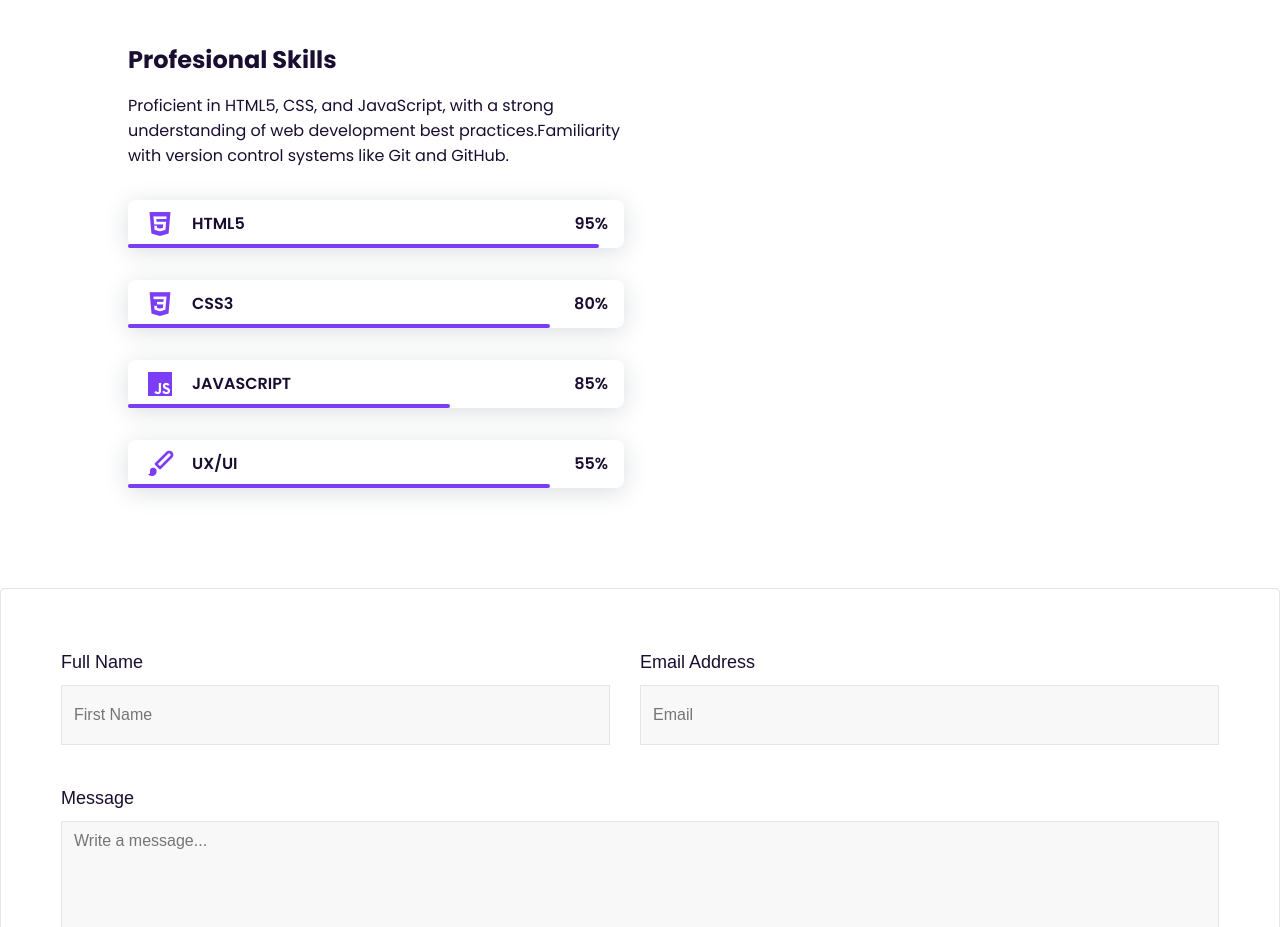
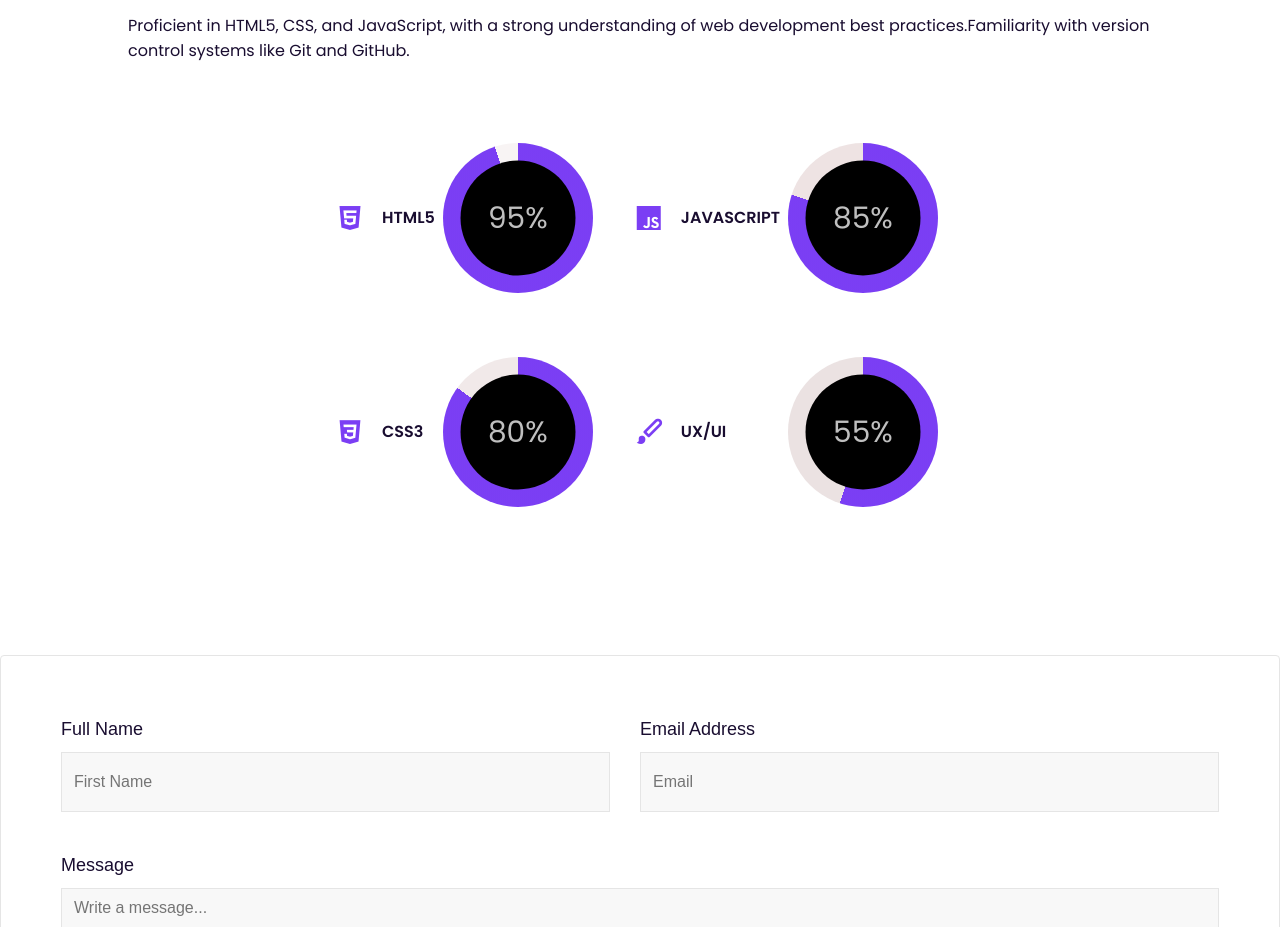
Before and after one commit to chirag640/Portfolio, a plain HTML site: page index.html in a window 1280 px wide. Shown: the part 1452-2379 px from the top of the page. Drawn offline with nearby package versions, Linux system fonts and the light colour scheme.

Commit message:
Update index.html

```diff
--- a/index.html
+++ b/index.html
@@ -4,12 +4,10 @@
         <meta charset="UTF-8">
         <meta name="viewport" content="width=device-width, initial-scale=1.0">
         <link rel="icon" type="image/x-icon" href="favicon.ico">
-
+        <link rel="stylesheet" href="assets/style.css">
         <!-- =====BOX ICONS===== -->
         <link href='https://cdn.jsdelivr.net/npm/boxicons@2.0.5/css/boxicons.min.css' rel='stylesheet'>
-
-
-        <title>Chirag Chaudhary</title>
+        <link href="https://fonts.googleapis.com/css2?family=Poppins:wght@700&display=swap" rel="stylesheet"/>
         <style>
             /*===== GOOGLE FONTS =====*/
 @import url("https://fonts.googleapis.com/css2?family=Poppins:wght@400;600;700&display=swap");
@@ -147,8 +145,7 @@ img {
     height: 100%;
     padding: 2rem;
     background-color: var(--second-color);
-    transition: .2s;
-    /* transition: .5s; */
+    transition: .5s;
   }
 }
 
@@ -209,7 +206,6 @@ img {
 }
 
 .home__data {
-    margin-top: 5rem;
   align-self: center;
 }
 
@@ -291,6 +287,8 @@ img {
 .skills__container {
   row-gap: 2rem;
   text-align: center;
+  display: flex;
+
 }
 
 .skills__subtitle {
@@ -310,7 +308,7 @@ img {
   padding: .5rem 1rem;
   margin-bottom: var(--mb-4);
   border-radius: .5rem;
-  box-shadow: 0px 4px 25px rgba(14, 36, 49, 0.15);
+  /* box-shadow: 0px 4px 25px rgba(14, 36, 49, 0.15); */
 }
 
 .skills__icon {
@@ -324,55 +322,11 @@ img {
   align-items: center;
 }
 
-.skills__bar {
-  position: absolute;
-  left: 0;
-  bottom: 0;
-  background-color: var(--first-color);
-  height: .25rem;
-  border-radius: .5rem;
-  z-index: var(--z-back);
-}
-
-.skills__html {
-  width: 95%;
-}
-
-.skills__css {
-  width: 85%;
-}
-
-.skills__js {
-  width: 65%;
-}
-
-.skills__ux {
-  width: 85%;
-}
 
 .skills__img {
   border-radius: .5rem;
 }
 
-/* ===== WORK =====*/
-.work__container {
-  row-gap: 2rem;
-}
-
-.work__img {
-  box-shadow: 0px 4px 25px rgba(14, 36, 49, 0.15);
-  border-radius: .5rem;
-  overflow: hidden;
-}
-
-.work__img img {
-  /* transition: 1s; */
-  transition: .3s;
-}
-
-.work__img img:hover {
-  transform: scale(1.1);
-}
 
 /* ===== CONTACT =====*/
 .section_10 * {
@@ -623,7 +577,6 @@ img {
   }
 }
 @import url('https://fonts.googleapis.com/css2?family=Nunito:wght@200;300;400;600;700;800&amp;display=swap');
-
 *,
 *:before,
 *:after {
@@ -631,39 +584,30 @@ img {
   -webkit-box-sizing: border-box;
   box-sizing: border-box;
 }
-
 body {
   margin: 0;
 }
-
 .wk-desk-1 {
   width: 8.333333%;
 }
-
 .wk-desk-2 {
   width: 16.666667%;
 }
-
 .wk-desk-3 {
   width: 25%;
 }
-
 .wk-desk-4 {
   width: 33.333333%;
 }
-
 .wk-desk-5 {
   width: 41.666667%;
 }
-
 .wk-desk-6 {
   width: 50%;
 }
-
 .wk-desk-7 {
   width: 58.333333%;
 }
-
 .wk-desk-8 {
   width: 66.666667%;
 }
@@ -688,47 +632,36 @@ body {
   .wk-ipadp-1 {
     width: 8.333333%;
   }
-
   .wk-ipadp-2 {
     width: 16.666667%;
   }
-
   .wk-ipadp-3 {
     width: 25%;
   }
-
   .wk-ipadp-4 {
     width: 33.333333%;
   }
-
   .wk-ipadp-5 {
     width: 41.666667%;
   }
-
   .wk-ipadp-6 {
     width: 50%;
   }
-
   .wk-ipadp-7 {
     width: 58.333333%;
   }
-
   .wk-ipadp-8 {
     width: 66.666667%;
   }
-
   .wk-ipadp-9 {
     width: 75%;
   }
-
   .wk-ipadp-10 {
     width: 83.333333%;
   }
-
   .wk-ipadp-11 {
     width: 91.666667%;
   }
-
   .wk-ipadp-12 {
     width: 100%;
   }
@@ -742,43 +675,33 @@ body {
   .wk-tab-2 {
     width: 16.666667%;
   }
-
   .wk-tab-3 {
     width: 25%;
   }
-
   .wk-tab-4 {
     width: 33.333333%;
   }
-
   .wk-tab-5 {
     width: 41.666667%;
   }
-
   .wk-tab-6 {
     width: 50%;
   }
-
   .wk-tab-7 {
     width: 58.333333%;
   }
-
   .wk-tab-8 {
     width: 66.666667%;
   }
-
   .wk-tab-9 {
     width: 75%;
   }
-
   .wk-tab-10 {
     width: 83.333333%;
   }
-
   .wk-tab-11 {
     width: 91.666667%;
   }
-
   .wk-tab-12 {
     width: 100%;
   }
@@ -788,47 +711,36 @@ body {
   .wk-mobile-1 {
     width: 8.333333%;
   }
-
   .wk-mobile-2 {
     width: 16.666667%;
   }
-
   .wk-mobile-3 {
     width: 25%;
   }
-
   .wk-mobile-4 {
     width: 33.333333%;
   }
-
   .wk-mobile-5 {
     width: 41.666667%;
   }
-
   .wk-mobile-6 {
     width: 50%;
   }
-
   .wk-mobile-7 {
     width: 58.333333%;
   }
-
   .wk-mobile-8 {
     width: 66.666667%;
   }
-
   .wk-mobile-9 {
     width: 75%;
   }
-
   .wk-mobile-10 {
     width: 83.333333%;
   }
-
   .wk-mobile-11 {
     width: 91.666667%;
   }
-
   .wk-mobile-12 {
     width: 100%;
   }
@@ -911,6 +823,7 @@ body {
   .contact__container {
     justify-items: center;
   }
+
 }
 
 @media screen and (min-width: 768px) {
@@ -968,6 +881,7 @@ body {
     grid-template-columns: repeat(3, 1fr);
     column-gap: 2rem;
   }
+
 }
 
 @media screen and (min-width: 992px) {
@@ -982,8 +896,86 @@ body {
     width: 450px;
   }
 }
+@media screen and (max-width: 350px){
+.wrap-circles{
+  display: flex;
+  flex-wrap: wrap;
+  justify-content: center;
+}
+}
+@media screen and (max-width: 990px) {
+.half{
+  flex-wrap: wrap;
+  justify-content: center;
+}
+.shalf{
+  flex-wrap: wrap;
+  justify-content: center;
+}
+.circle{
+  width: 100px;
+  height: 100px;
+}
+}
+@import url("https://fonts.googleapis.com/css?family=Lato:300");
+*, *::before, *::after {
+  box-sizing: border-box;
+}
 
+body {
+  font-family: var(--body-font);
+  font-size: 16px;
+}
+
+/*** <--- CIRCLE STYLES ---> ***/
+.wrap-circles {
+  display: flex;
+  min-height: 10rem;
+  justify-content: center;
+  align-items: center;
+  padding: 2rem 1rem;
+  background: #ffffff;
+}
+
+.circle {
+  position: relative;
+  width: 150px;
+  height: 150px;
+  margin: 0.5rem;
+  border-radius: 50%;
+  background: #f9f9f9;
+  overflow: hidden;
+}
+.circle.per-25 {
+  background-image: conic-gradient(var(--first-color) 95%, #f8f4f4 0);
+}
+.circle.per-50 {
+  background-image: conic-gradient(var(--first-color) 85%, #f1e9e9 0);
+}
+.circle.per-75 {
+  background-image: conic-gradient(var(--first-color) 80%, #eee3e3 0);
+}
+.circle.per-100 {
+  background-image: conic-gradient(var(--first-color) 55%, #ebe2e2 0);
+}
+.circle .inner {
+  display: flex;
+  justify-content: center;
+  align-items: center;
+  position: absolute;
+  top: 50%;
+  left: 50%;
+  transform: translate(-50%, -50%);
+  width: 115px;
+  height: 115px;
+  background: #000;
+  border-radius: 50%;
+  font-size: 1.85em;
+  font-weight: 300;
+  color: rgba(255, 255, 255, 0.75);
+}
         </style>
+        <title>Chirag Chaudhary</title>
     </head>
     <body>
         <!--===== HEADER =====-->
@@ -1045,7 +1037,6 @@ body {
                     </div>
 
                     <div>
-                        <h2 class="about__subtitle">I'am Chirag</h2>
                         <p class="about__text">Hi there! My name is Chirag and I am a freelancer web developer and UX/UI designer with a passion for creating engaging and functional websites and user interfaces. With a strong background in HTML, CSS, JavaScript, and several design software, I am dedicated to delivering high-quality work that meets the needs of my clients.</p>
                     </div>
                 </div>
@@ -1059,6 +1050,8 @@ body {
                     <div>
                         <h2 class="skills__subtitle">Profesional Skills</h2>
                         <p class="skills__text">Proficient in HTML5, CSS, and JavaScript, with a strong understanding of web development best practices.Familiarity with version control systems like Git and GitHub.</p>
+                        <div class="wrap-circles">
+                        <div class="half">
                         <div class="skills__data">
                             <div class="skills__names">
                                 <i class='bx bxl-html5 skills__icon'></i>
@@ -1067,8 +1060,8 @@ body {
                             <div class="skills__bar skills__html">
 
                             </div>
-                            <div>
-                                <span class="skills__percentage">95%</span>
+                            <div class="circle per-25">
+                                <span class="inner">95%</span>
                             </div>
                         </div>
                         <div class="skills__data">
@@ -1079,10 +1072,12 @@ body {
                             <div class="skills__bar skills__css">
 
                             </div>
-                            <div>
-                                <span class="skills__percentage">80%</span>
+                            <div class="circle per-50">
+                                <span class="inner">80%</span>
                             </div>
                         </div>
+                    </div>
+                    <div class="shalf">
                         <div class="skills__data">
                             <div class="skills__names">
                                 <i class='bx bxl-javascript skills__icon' ></i>
@@ -1091,8 +1086,8 @@ body {
                             <div class="skills__bar skills__js">
 
                             </div>
-                            <div>
-                                <span class="skills__percentage">85%</span>
+                            <div class="circle per-75">
+                                <span class="inner">85%</span>
                             </div>
                         </div>
                         <div class="skills__data">
@@ -1103,17 +1098,19 @@ body {
                             <div class="skills__bar skills__ux">
 
                             </div>
-                            <div>
-                                <span class="skills__percentage">55%</span>
+                            <div class="circle per-100">
+                                <span class="inner">55%</span>
                             </div>
                         </div>
+                    </div>
+                      </div>
                     </div>
 
                 </div>
             </section>
 
             <!--===== CONTACT =====-->
-            <div class="section_10">
+            <div class="section_10" id="Contact">
                 <div class="responsive-container-block container">
                   <form id="iox4" action="https://formspree.io/f/mbjeqaaw" method="POST">
                     <div class="responsive-container-block form-container">
```
